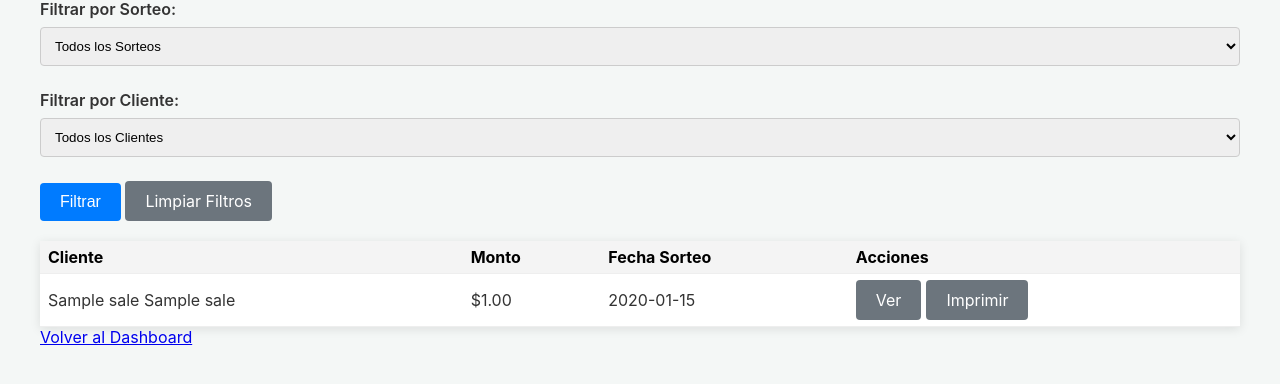
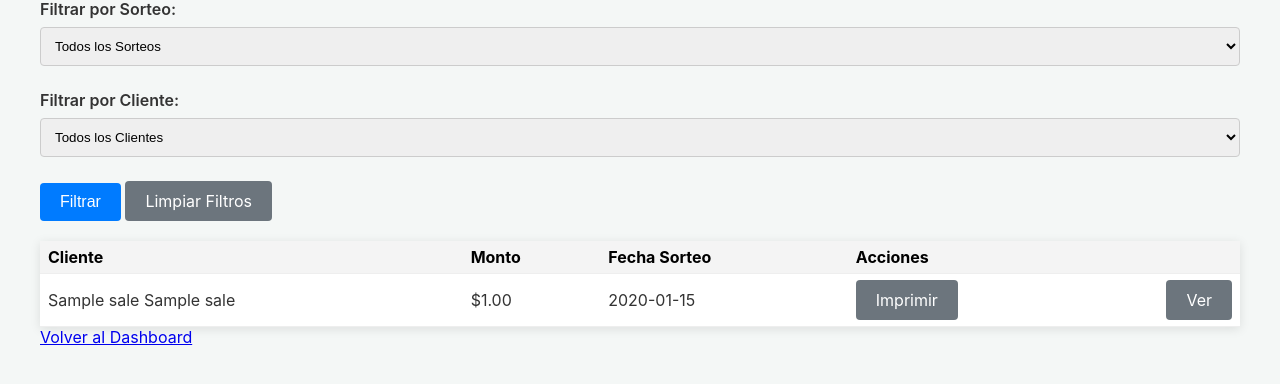
Before and after one commit to jelixandroid8-byte/loto-app, a Flask app: template templates/sales.html in a window 1280 px wide. Shown: the part 165-549 px from the top of the page. Run offline with Flask 3, Linux system fonts and the light colour scheme; the template is opened without the code that fills it: most values are stand-ins (such as "Sample title", 1, 10 or a date in 2020); some libraries are stand-ins or nearby versions.

Commit message:
Reorder action buttons: Imprimir left, Ver right; add .ver-btn CSS

```diff
--- a/templates/sales.html
+++ b/templates/sales.html
@@ -75,7 +75,6 @@
             <td>${{ '%.2f'|format(sale['total_amount']) }}</td>
             <td>{{ sale['raffle_date'].strftime('%Y-%m-%d') }}</td>
             <td class="actions-cell">
-                <a href="{{ url_for('sale_detail', invoice_id=sale['id']) }}" class="btn btn-secondary btn-sm">Ver</a>
                 <a href="{{ url_for('printpdf', invoice_id=sale['id']) }}" target="_blank" class="btn btn-secondary btn-sm">Imprimir</a>
                 {% if session['user_role'] == 'seller' %}
                     {% if sale['raffle_date'] > now and not sale['results_entered'] %}
@@ -85,6 +84,7 @@
                         </form>
                     {% endif %}
                 {% endif %}
+                <a href="{{ url_for('sale_detail', invoice_id=sale['id']) }}" class="btn btn-secondary btn-sm ver-btn">Ver</a>
             </td>
         </tr>
         {% else %}
@@ -118,6 +118,10 @@
         gap: 5px; /* Reduce gap between action buttons */
     }
 
+    .actions-cell .ver-btn {
+        margin-left: auto; /* Push 'Ver' to the right */
+    }
+
     table {
         border-collapse: collapse; /* Remove extra space between table cells */
     }
```
